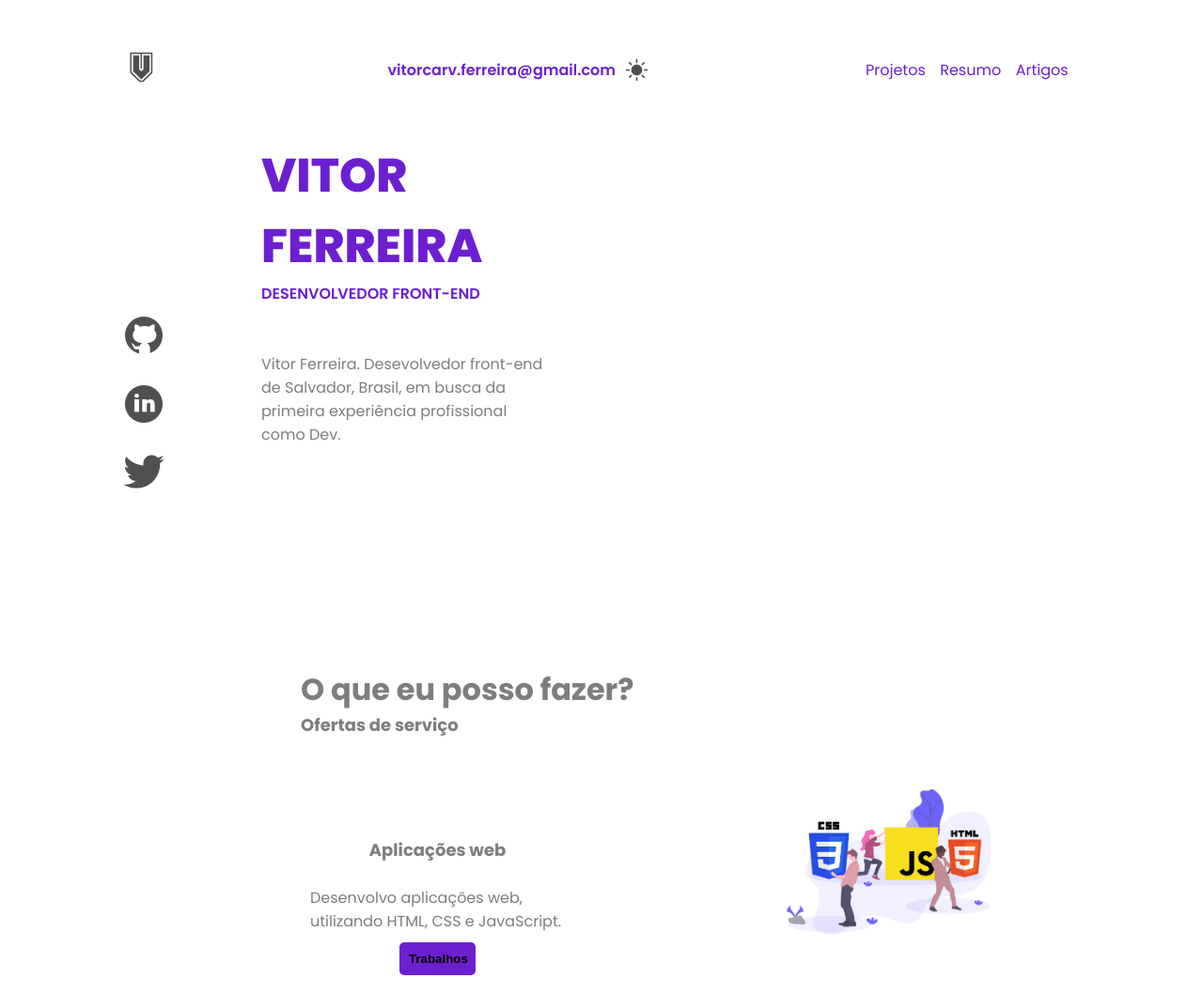
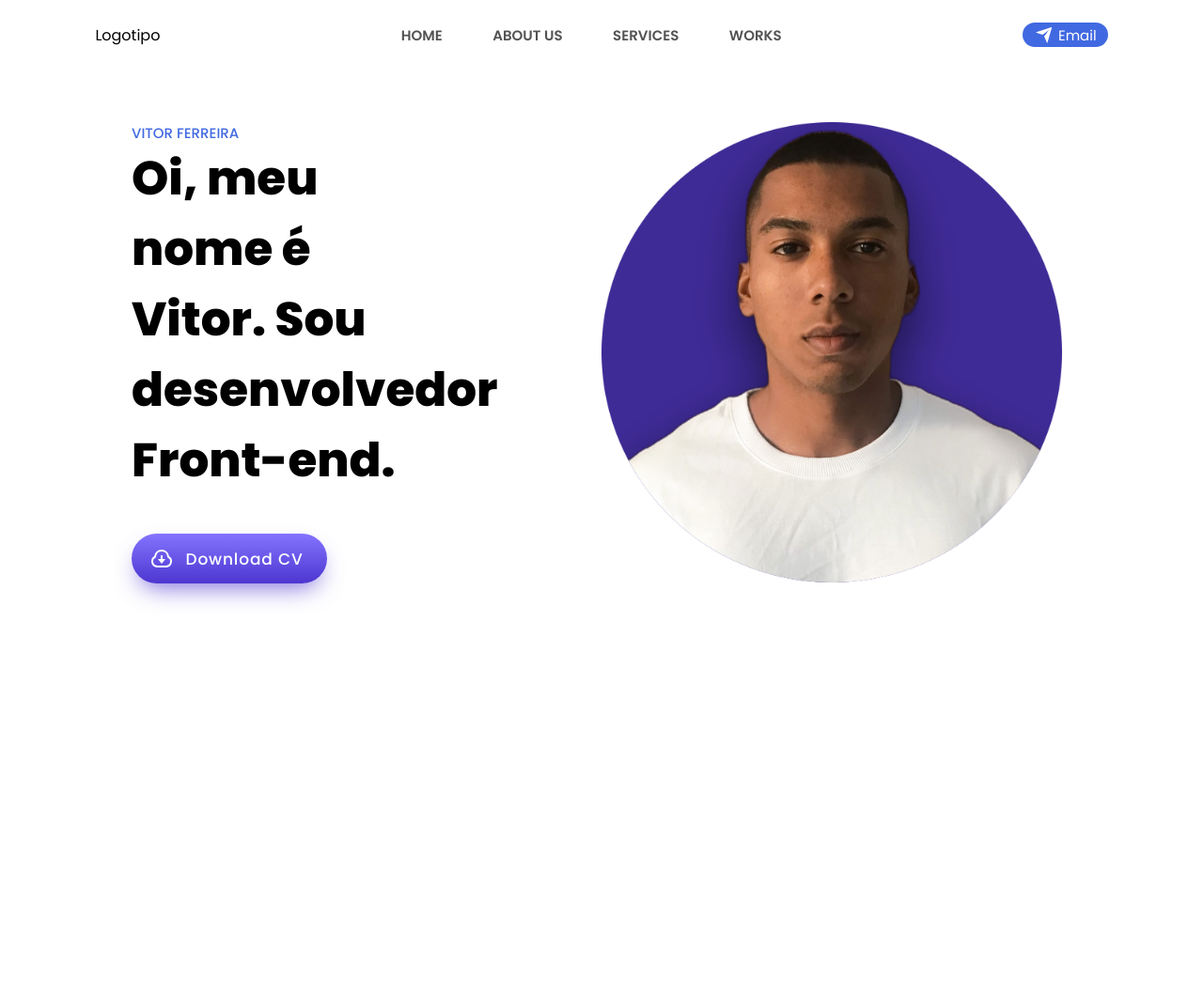
Before and after one commit to vitor-cf/my-portfolio, a plain HTML site: page index.html in a window 1280 px wide. Shown: the whole page at 94% size. After the commit the page ends 800 px from the top, so only its background shows below. Drawn offline with Linux system fonts and the light colour scheme.

Commit message:
att 270722

```diff
--- a/assets/style.css
+++ b/assets/style.css
@@ -3,160 +3,137 @@
     margin: 0;
 }
 body {
-    background: rgb(255, 255, 255);
     font-family: 'Poppins', sans-serif;
+}
+.box-flex {
+    margin-top: 3vh;
+    display: flex;
+    justify-content: space-around;
+    align-items: center;
+}
+ul {
+    width: 40%;
+    display: flex;
+    list-style: none;
+    justify-content: space-evenly;
+}
+li {
+    color: rgb(83, 83, 83);
+    font-size: 15px;
+    font-weight: 600;
+}
+/* botao email */
+button {
+    font-family: inherit;
+    font-size: 15px;
+    background: royalblue;
+    color: white;
+    padding: 0.1em 0.8em;
+    padding-left: 0.9em;
+    display: flex;
+    align-items: center;
+    border: none;
+    border-radius: 16px;
+    overflow: hidden;
+    transition: all 0.2s;
+   }
+
+   button span {
+    display: block;
+    margin-left: 0.3em;
+    transition: all 0.3s ease-in-out;
+   }
+
+   button svg {
+    display: block;
+    transform-origin: center center;
+    transition: transform 0.3s ease-in-out;
+   }
+
+   button:hover .svg-wrapper {
+    animation: fly-1 0.6s ease-in-out infinite alternate;
+   }
+
+   button:hover svg {
+    transform: translateX(1.2em) rotate(45deg) scale(1.1);
+   }
+
+   button:hover span {
+    transform: translateX(5em);
+   }
+
+   button:active {
+    transform: scale(0.95);
+   }
+
+   @keyframes fly-1 {
+    from {
+     transform: translateY(0.1em);
+    }
+
+    to {
+     transform: translateY(-0.1em);
+    }
+   }
+/* TITULO/RESUME */
+.box-intro-glob {
+
+    width: 50%;
+}
+.box-intro {
+    margin-top: 10vh;
+    margin-left: 17.5vh;
+    width: 50%;
+}
+
+.name {
+    color: royalblue;
+    font-weight: 500;
+    font-size: 15px;
+}
+.text-intro {
+    font-weight: 800;
+    font-size: 50px;
+}
+.box {
+    display: flex;
 
 }
-
-/* Cabeçalho */
-a {
-    text-decoration: none;
-    color: rgb(108, 31, 209);
-}
-
-.box-header {
-    display: block;
-    margin: 50px auto;
+img {
     width: 80%;
-    display: flex;
-    justify-content: space-evenly;
-    align-items: center;
-}
-
-.email{
-    font-weight: 600;
-}
-.logo-grey {
-    width: 15%;
+    margin-top: 10vh;
 }
 
 
-.box-dois {
-    width: 100%;
+
+/* botao curriculo */
+/* From uiverse.io by @adamgiebl */
+.cssbuttons-io-button {
     display: flex;
-}
+    align-items: center;
+    font-family: inherit;
+    font-weight: 500;
+    font-size: 17px;
+    padding: 0.8em 1.5em 0.8em 1.2em;
+    color: white;
+    background: #ad5389;
+    background: linear-gradient(0deg, rgba(77,54,208,1) 0%, rgba(132,116,254,1) 100%);
+    border: none;
+    box-shadow: 0 0.7em 1.5em -0.5em #4d36d0be;
+    letter-spacing: 0.05em;
+    border-radius: 20em;
+    margin-top: 5vh;
+    margin-left: 17.5vh;
+   }
 
+   .cssbuttons-io-button svg {
+    margin-right: 8px;
+   }
 
-.box-tres {
-    width: 50%;
-    display: flex;
-    justify-content: space-evenly;
-}
+   .cssbuttons-io-button:hover {
+    box-shadow: 0 0.5em 1.5em -0.5em #4d36d0be;
+   }
 
-/* Introdução */
-
-.box-intro {
-    width: 80%;
-    height: 70vh;
-    display: flex;
-    margin: 0 auto;
-}
-
-.box-contact {
-    height: 30vh;
-    display: flex;
-    flex-direction: column;
-    justify-content: space-evenly;
-    margin: auto 0;
-}
-
-
- .icon {
-    width: 100%;
- }
- .nome {
-    color: rgb(108, 31, 209);
-    font-size: 50px;
-    font-weight: 800;
-    width: 10%;
- }
- span {
-    color:rgb(108, 31, 209);
-    font-weight: 600;
- }
- p {
-    color: rgb(126, 125, 125);
-    width: 100%;
- }
-
- .box-text-intro {
-     width: 30%;
-     height: 70vh;
-     display: flex;
-     flex-direction: column;
-     margin: auto 100px;
-
- }
- .box-text-intro p {
-    margin-top: 50px;
- }
-
- .perfil {
-     padding: 18px;
-     border-radius: 100%;
-     margin-left: 20vh;
-     width: 60%;
- }
-
- /* dark-mode / light-mode */
-
- .light-mode {
-     width: 5%;
-     margin-left: 10px;
- }
- .dark-mode {
-     width: 5%;
-     margin-left: 10px;
-     display: none;
- }
-
- /* Oq eu sei fazer */
-
-.box-service {
-    display: flex;
-    margin: auto 40vh;
-}
-.box-title {
-    color: rgb(126, 125, 125);
-}
-.subtitle {
-    color: rgb(126, 125, 125);
-    font-size: 18px;
-}
-.box-text-service {
-    width: 100%;
-    display: flex;
-    flex-direction: column;
-    margin-left: 40vh;
-    margin-top: 12vh;
-    /*  border: 3px solid rgb(126, 125, 125);*/
-    border-radius: 5px;
-    padding: 10px;
-}
-
-.box-text-service h2 {
-    text-align: center;
-}
-.btn-work {
-    margin: 10px auto;
-    font-weight: 600;
-    width: 30%;
-    background-color: rgb(108, 31, 209);
-    border: none;
-    padding: 10px;
-    border-radius: 5px;
-}
-.btn-work:hover {
-    cursor: pointer;
-    color: white;
-}
-.flex {
-    width: 100%;
-    display: flex;
-}
-.image-tool {
-    margin: auto 25vh;
-}
-.image-tool img {
-    width: 100%;
-}
+   .cssbuttons-io-button:active {
+    box-shadow: 0 0.3em 1em -0.5em #4d36d0be;
+   }
--- a/index.html
+++ b/index.html
@@ -11,69 +11,62 @@
     <title>Vitor</title>
 </head>
 <body>
+    <!-- Cabeçalho -->
+        <header>
+            <div class="box-flex">
+                <span class="logo">Logotipo</span>
+            <ul>
+                <li>HOME</li>
+                <li>ABOUT US</li>
+                <li>SERVICES</li>
+                <li>WORKS</li>
+            </ul>
+            <button>
+                <div class="svg-wrapper-1">
+                  <div class="svg-wrapper">
+                    <svg xmlns="http://www.w3.org/2000/svg" viewBox="0 0 24 24" width="20" height="20">
+                      <path fill="none" d="M0 0h24v24H0z"></path>
+                      <path fill="currentColor" d="M1.946 9.315c-.522-.174-.527-.455.01-.634l19.087-6.362c.529-.176.832.12.684.638l-5.454 19.086c-.15.529-.455.547-.679.045L12 14l6-8-8 6-8.054-2.685z"></path>
+                    </svg>
+                  </div>
+                </div>
+                <span>Email</span>
+              </button>
+            </div>
+        </header>
 
-        <header>
+        <!-- TITULO/TEXT -->
 
-            <div class="box-header" id="teste">
-                <div class="box-um">
-
-                    <img src="img/logo-vitor-grey.png" alt="" class="logo-grey" >
+        <main>
+            <div class="box">
+                <div class="box-intro-glob">
+                    <div class="box-intro">
+                        <h1 class="name">VITOR FERREIRA</h1>
+                    <span class="text-intro">Oi, meu nome é Vitor.
+                        Sou desenvolvedor Front-end.
+                    </span>
+                    </div>
+                    <div class="box-btn-contact">
+                        <button class="cssbuttons-io-button">
+                            <svg height="24" width="24" viewBox="0 0 24 24" xmlns="http://www.w3.org/2000/svg"><path d="M0 0h24v24H0z" fill="none"></path><path d="M1 14.5a6.496 6.496 0 0 1 3.064-5.519 8.001 8.001 0 0 1 15.872 0 6.5 6.5 0 0 1-2.936 12L7 21c-3.356-.274-6-3.078-6-6.5zm15.848 4.487a4.5 4.5 0 0 0 2.03-8.309l-.807-.503-.12-.942a6.001 6.001 0 0 0-11.903 0l-.12.942-.805.503a4.5 4.5 0 0 0 2.029 8.309l.173.013h9.35l.173-.013zM13 12h3l-4 5-4-5h3V8h2v4z" fill="currentColor"></path></svg>
+                            <span>Download CV</span>
+                          </button>
+                    </div>
                 </div>
-                <div class="box-dois">
-                    <a href="#" class="email">vitorcarv.ferreira@gmail.com</a>
-                    <img src="img/sol.png" alt="" class="light-mode" id="sol">
-                    <img src="img/lua.png" alt="" class="dark-mode" id="lua">
-                </div>
-                <div class="box-tres">
-                    <a href="#">Projetos</a>
-                    <a href="#">Resumo</a>
-                    <a href="#">Artigos</a>
+                <div class="box-img-perfil">
+                    <img src="img/profile-pic.png" alt="">
                 </div>
             </div>
-        </header>
-        <!-- Intro -->
-        <main>
-            <div class="box-intro">
-                <div class="box-contact">
-                    <img src="img/github.png" alt="" class="icon">
-                    <img src="img/linkedin.png" alt="" class="icon">
-                    <img src="img/twitter.png" alt="" class="icon">
-                </div>
-                <div class="box-text-intro">
-                    <h1 class="nome">VITOR FERREIRA</h1>
-                    <span>DESENVOLVEDOR FRONT-END</span>
-                    <p>Vitor Ferreira. Desevolvedor front-end de Salvador, Brasil,
-                        em busca da primeira experiência profissional como Dev.
-                    </p>
-                </div>
-                 <div class="box-perfil">
-                    <img src="img/undraw_Code_review_re_woeb.png" alt="" class="perfil">
-                 </div>
 
-                </div>
 
-                <!-- Oq eu posso fazer -->
+        </main>
 
-                <div class="box-service">
-                    <div class="box-title">
-                    <h1 class="title">O que eu posso fazer?</h1>
-                    <h2 class="subtitle">Ofertas de serviço</h2>
-                </div>
-            </div>
-            <div class="flex">
-                <div class="box-text-service">
-                    <h2 class="subtitle">Aplicações web</h2>
-                    <br>
-                    <p class="text">Desenvolvo aplicações web, utilizando
-                        HTML, CSS e JavaScript.
-                    </p>
-                    <button class="btn-work">Trabalhos</button>
 
-                </div>
-                <div class="image-tool">
-                    <img src="img/undraw_static_assets_rpm6.png" alt="">
-                </div>
-            </div>
+
+
+
+</main>
+</div>
 
 
 
@@ -81,13 +74,7 @@
 
 
 
-                </div>
 
-
-
-        </main>
-    </div>
-    <!-- Cabeçalho -->
 
 
     <script src="assets/script.js"></script>
```
Also changed, not shown: img/insta-rec.png (added), img/lf.png (added).
